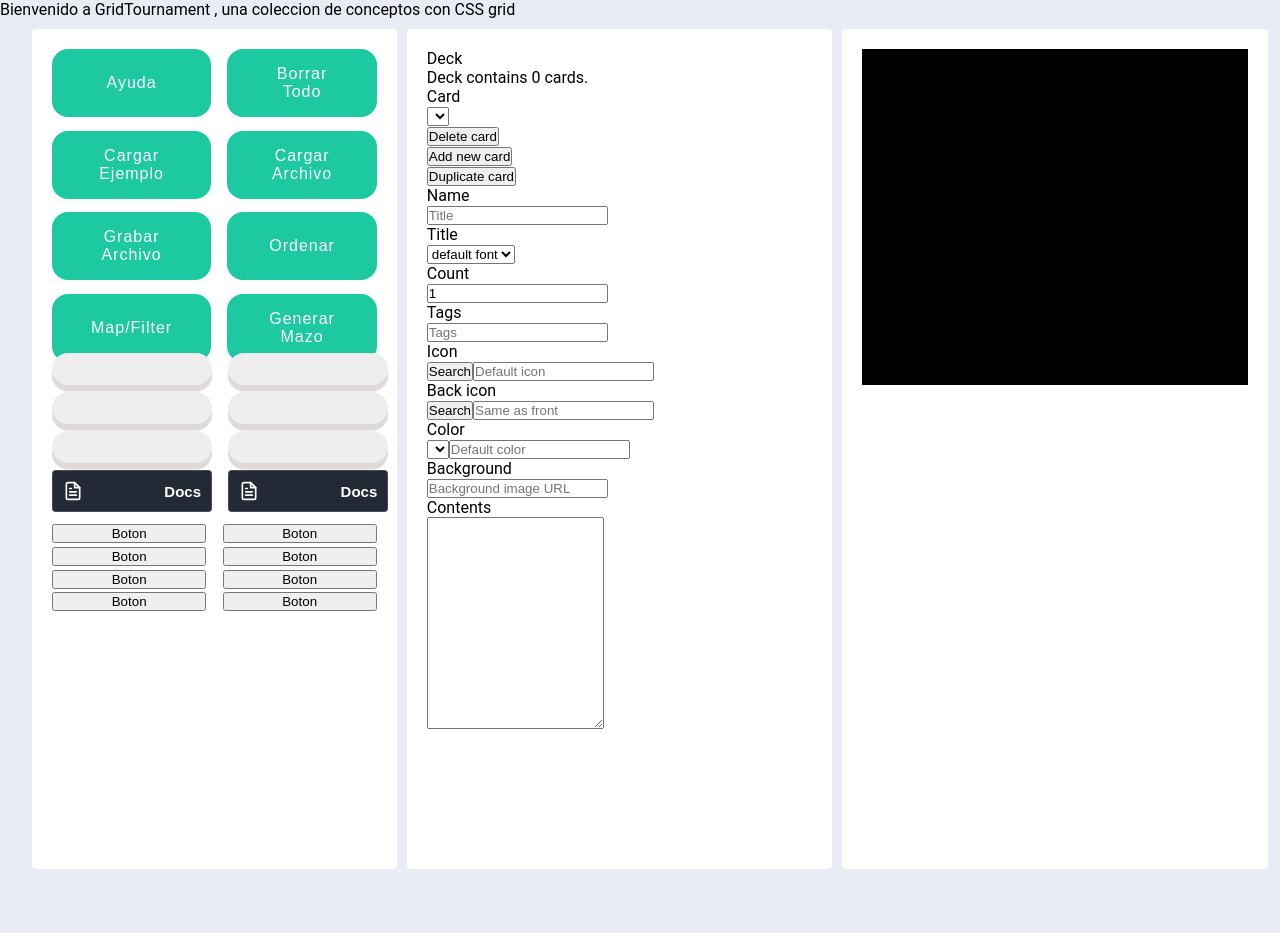
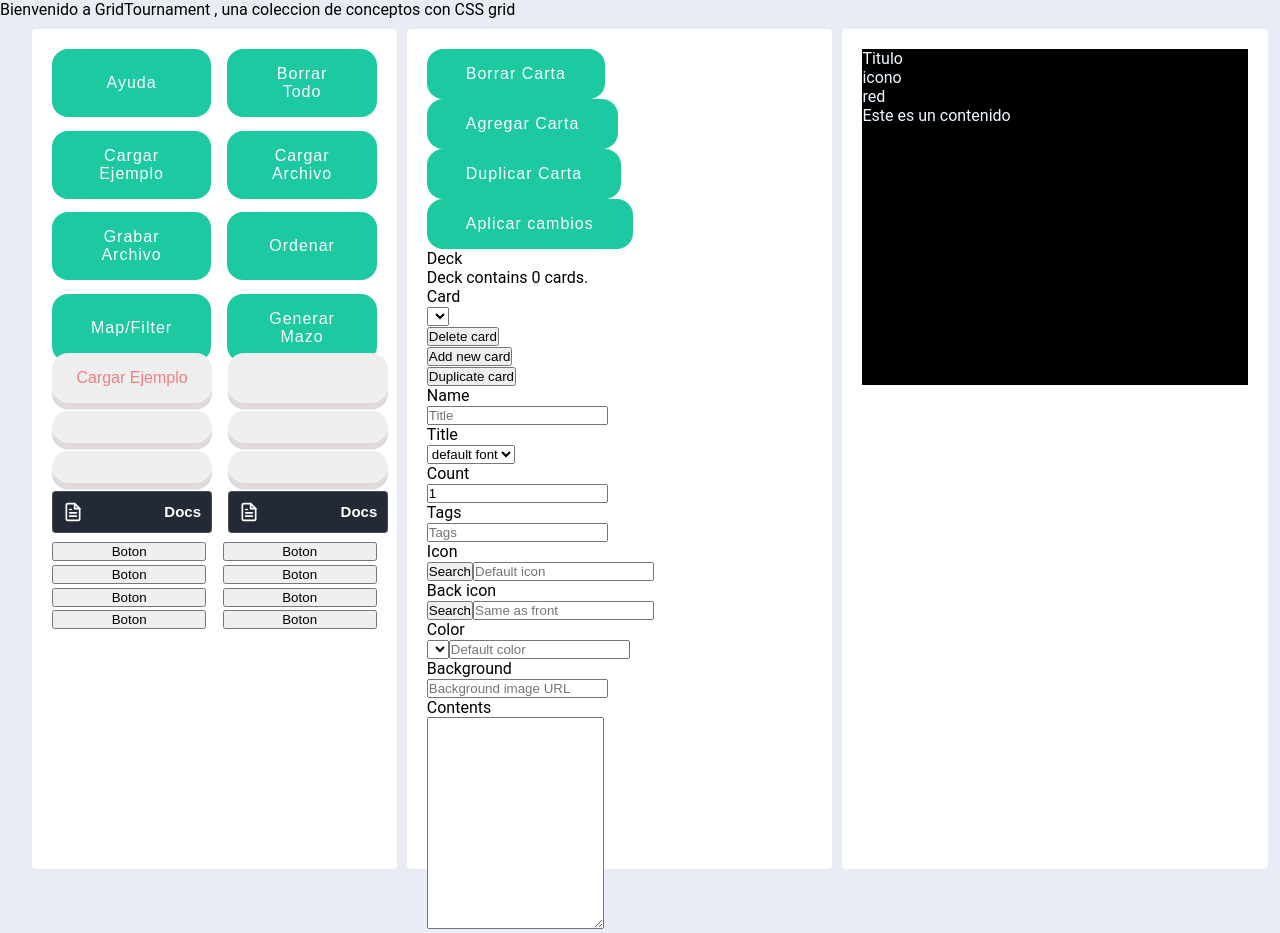
Before and after one commit to sebastiap/GridTournament, a React (Create React App) app: page /cardGenerator in a window 1280 px wide. Before the commit the page ends 879 px from the top, so only its background shows below. Built offline with nearby package versions, Linux system fonts and the light colour scheme.

Commit message:
added useState useRef

```diff
--- a/src/components/pages/cardGen/cardGen.jsx
+++ b/src/components/pages/cardGen/cardGen.jsx
@@ -1,10 +1,29 @@
 // import { Link } from 'react-router-dom';
+import {useState,useRef} from 'react';
+
 import genClasses from './cardGen.module.css';
 import CustomButton from '../../common/CustomButton';
 import PrintButton from '../../common/PrintButton';
 import SimpleButton from '../../common/SimpleButton';
 
 function CardGen() {
+    const [name,setName] = useState("Titulo");
+    const [icon,setIcon] = useState("icono");
+    const [color,setColor] = useState("red");
+    const [content,setContent] = useState("Este es un contenido");
+
+    const inputEl = useRef(null);
+    const inputE2 = useRef(null);
+    const inputE3 = useRef(null);
+    const inputE4 = useRef(null);
+
+    function actualizar() {
+        setName(inputEl.current.value);
+        setIcon(inputE2.current.value);
+        setColor(inputE3.current.value);
+        setContent(inputE4.current.value);
+        console.log(inputE4.current.value);
+    }
     return (
         <>
         <div className={genClasses.header}>
@@ -25,7 +44,7 @@ function CardGen() {
 
                 </div>
                 <div className={genClasses.pageSettings}>
-                    <SimpleButton/>
+                    <SimpleButton buttonName="Cargar Ejemplo"/>
                     <SimpleButton/>
                     <SimpleButton/>
                     <SimpleButton/>
@@ -47,6 +66,10 @@ function CardGen() {
             </div>
             <div className={genClasses.form}>
             <div className={genClasses.formbox}>
+            <CustomButton buttonName="Borrar Carta" color="#428bca" onClick={() => {console.log("hola")} }/>
+            <CustomButton buttonName="Agregar Carta" color="#428bca" onClick={() => {console.log("hola")} }/>
+            <CustomButton buttonName="Duplicar Carta" color="#428bca" onClick={() => {console.log("hola")} }/>
+            <CustomButton buttonName="Aplicar cambios" color="red" onClick={() => {actualizar()} }/>
             <form class="form-horizontal" role="form">
                     <div class="form-group">
                         <label for="selected-card" class="col-sm-2 control-label">Deck</label>
@@ -75,7 +98,7 @@ function CardGen() {
                     <div class="form-group">
                         <label for="card-title" class="col-sm-2 control-label">Name</label>
                         <div class="col-sm-10">
-                            <input type="text" id="card-title" class="form-control" placeholder="Title"/>
+                            <input ref={inputEl} type="text" id="card-title" class="form-control" placeholder="Title"/>
                         </div>
                     </div>
                     <div class="form-group">
@@ -112,7 +135,7 @@ function CardGen() {
                                 <span class="input-group-btn">
                                     <button class="btn btn-default icon-select-button" type="button">Search</button>
                                 </span>
-                                <input type="text" id="card-icon" class="form-control icon-list" placeholder="Default icon" data-property="icon"/>
+                                <input ref={inputE3} type="text" id="card-icon" class="form-control icon-list" placeholder="Default icon" data-property="icon"/>
                             </div>
                         </div>
                     </div>
@@ -132,7 +155,7 @@ function CardGen() {
                         <div class="col-sm-10">
                             <div class="input-group">
                                 <select id="card_color_selector" class="colorselector-data"></select>
-                                <input type="text" id="card-color" class="form-control" placeholder="Default color" data-property="color"/>
+                                <input ref={inputE2}  type="text" id="card-color" class="form-control" placeholder="Default color" data-property="color"/>
                             </div>
                         </div>
                     </div>
@@ -145,7 +168,7 @@ function CardGen() {
                     <div class="form-group">
                         <label for="card-contents" class="col-sm-2 control-label">Contents</label>
                         <div class="col-sm-10">
-                            <textarea class="form-control" rows="14" id="card-contents"></textarea>
+                            <textarea ref={inputE4}  class="form-control" rows="14" id="card-contents"></textarea>
                         </div>
                     </div>
                 </form>
@@ -153,7 +176,12 @@ function CardGen() {
             </div>
             </div>
             <div className={genClasses.preview}>
-            <div className={genClasses.card} ></div>
+            <div className={genClasses.card} >
+                <p>{name}</p>
+                <p>{icon}</p>
+                <p>{color}</p>
+                <p>{content}</p>
+            </div>
             <div className={genClasses.card} ></div>
             </div>
 
--- a/src/components/pages/cardGen/cardGen.module.css
+++ b/src/components/pages/cardGen/cardGen.module.css
@@ -53,5 +53,6 @@ justify-content:space-around;
 	height:336px;
 	width: 235px;
 	background: #000;
+	color:aliceblue;
 
 }
```
Also changed, not shown: src/components/pages/cardGen/parts/forms.jsx (added).
